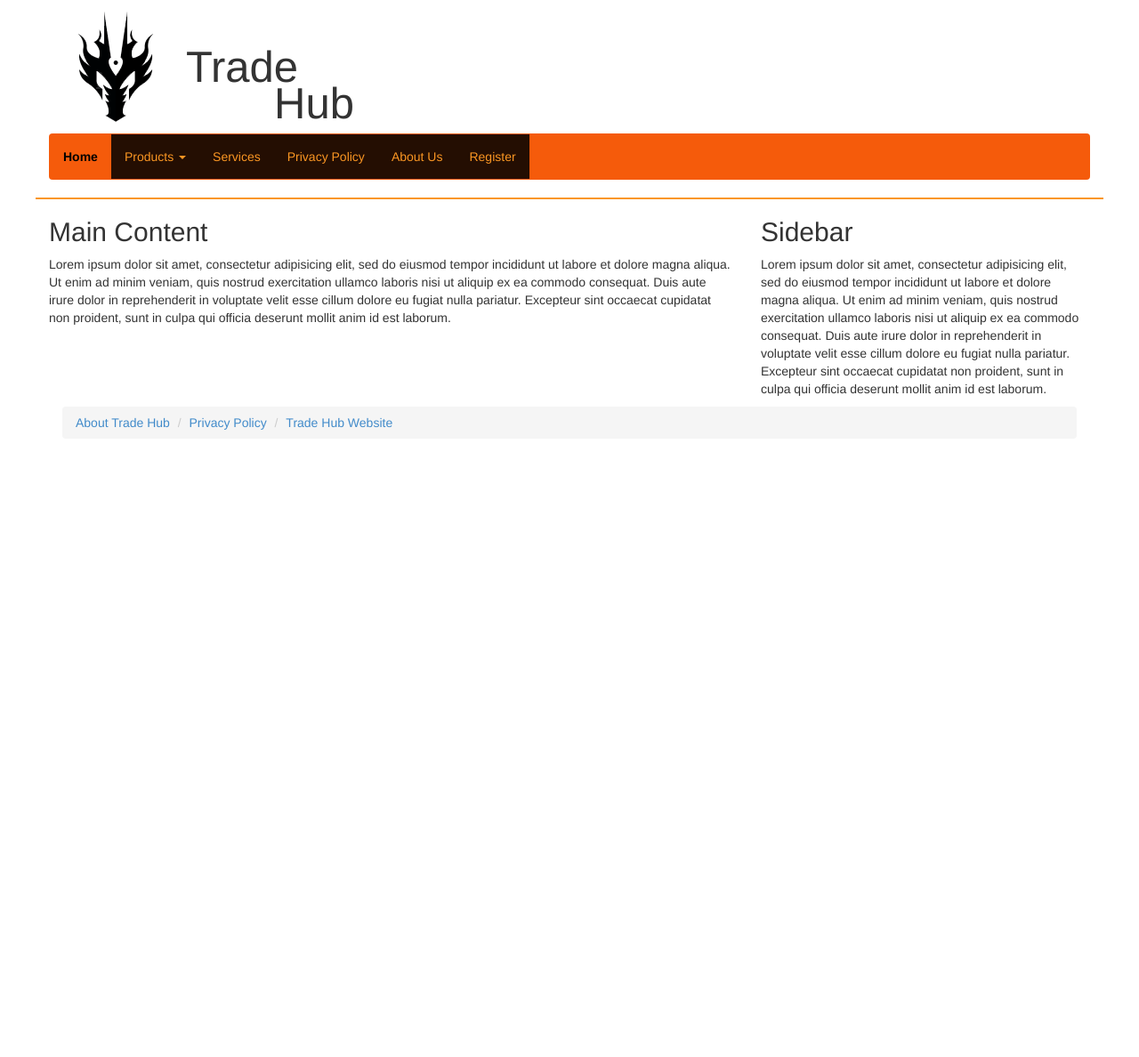
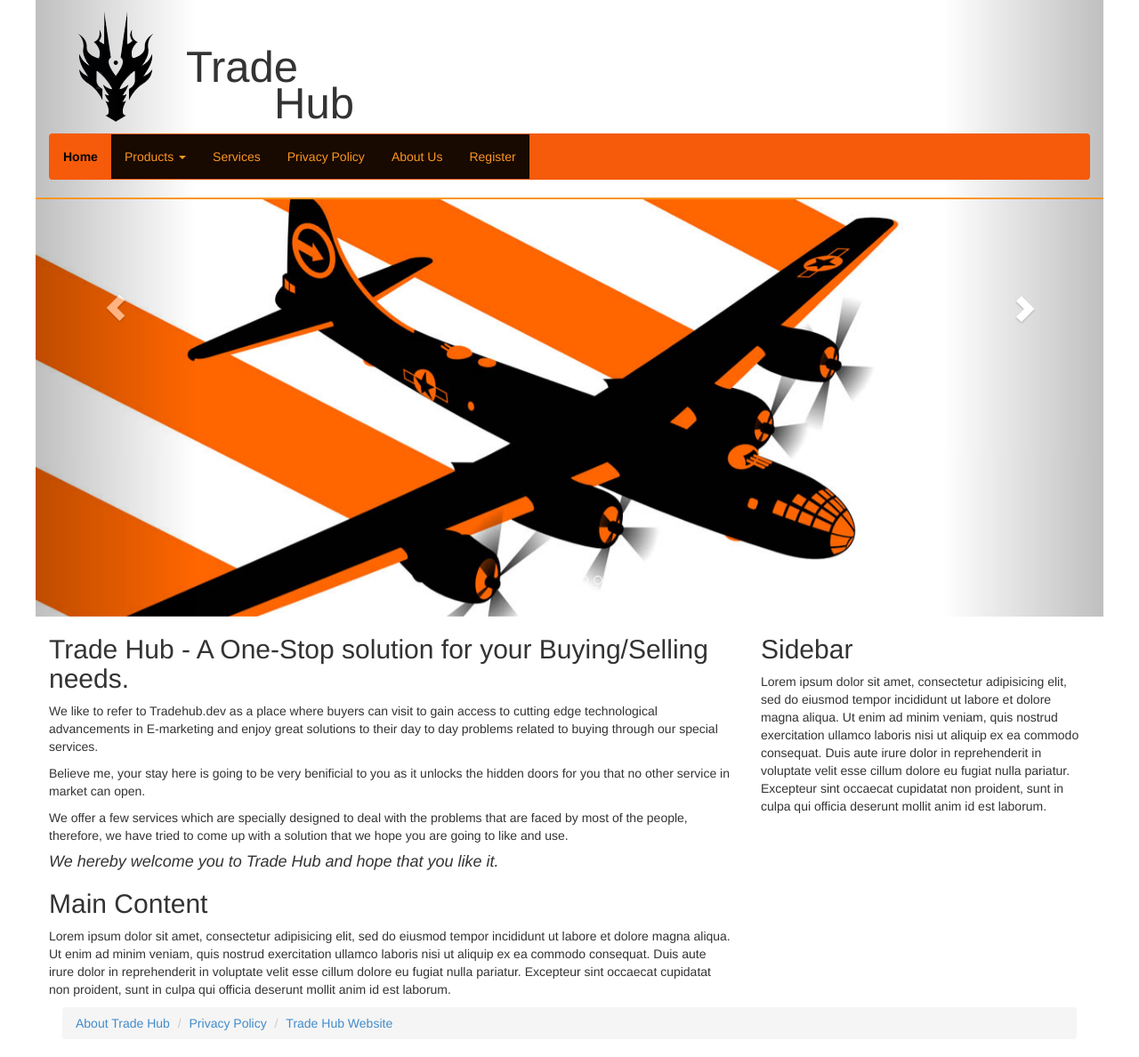
Before and after one commit to hawke-x/tradehub, a PHP site: page / in a window 1280 px wide. Shown: the whole page at 89% size. Before the commit the page ends 483 px from the top, so only its background shows below. Run offline with PHP 8.4, Linux system fonts and the light colour scheme.

Commit message:
created the intro article

```diff
--- /dev/null
+++ b/_/components/php/article-intro.php
@@ -0,0 +1,7 @@
+<article class="intro">
+	<h2>Trade Hub - A One-Stop solution for your Buying/Selling needs.</h2>
+		<p>We like to refer to Tradehub.dev as a place where buyers can visit to gain access to cutting edge technological advancements in E-marketing and enjoy great solutions to their day to day problems related to buying through our special services.</p>
+		<p class="hidden-sm">Believe me, your stay here is going to be very benificial to you as it unlocks the hidden doors for you that no other service in market can open.</p>
+		<p>We offer a few services which are specially designed to deal with the problems that are faced by most of the people, therefore, we have tried to come up with a solution that we hope you are going to like and use.</p>
+		<h4 style="font-style: italic;">We hereby welcome you to Trade Hub and hope that you like it.</h4>
+</article><!-- intro article -->
--- /dev/null
+++ b/_/components/php/snippet-carousel.php
@@ -0,0 +1,21 @@
+<div id="myCarousel" class="carousel slide hidden-sm">
+
+		<ol class="carousel-indicators">
+			<li data-target="#myCarousel" data-slide-to="0"></li>
+			<li data-target="#myCarousel" data-slide-to="1" class="active"></li>
+			<li data-target="#myCarousel" data-slide-to="2"></li>
+			<li data-target="#myCarousel" data-slide-to="3"></li>
+			<li data-target="#myCarousel" data-slide-to="4"></li>
+		</ol><!-- carousel indicators -->
+
+		<section class="carousel-inner">
+			<div class="item"><img src="images/carousel/Arrinera-Veno.jpg" alt="Arrinera Veno supercar"></div>
+			<div class="active item"><img src="images/carousel/aeroplane_minimalistic.jpg" alt="Minimalistic Airplane"></div>
+			<div class="item"><img src="images/carousel/Fate-Zero-Berserker.jpg" alt="Berserker from Fate Zero"></div>
+			<div class="item"><img src="images/carousel/madara_uchiha.jpg" alt="Madara Uchiha from Naruto"></div>
+			<div class="item"><img src="images/carousel/avengers_logo.jpg" alt="Logo of Avengers Team" width="1280px" height="500px"></div>
+		</section><!-- carousel inner -->
+
+	<a href="#myCarousel" class="left carousel-control z-custom-carousel" data-slide="prev"><span class="glyphicon glyphicon-chevron-left"></span></a>
+	<a href="#myCarousel" class="right carousel-control z-custom-carousel" data-slide="next"><span class="glyphicon glyphicon-chevron-right"></span></a>
+</div><!-- myCarousel -->
--- a/_/css/mystyle.css
+++ b/_/css/mystyle.css
@@ -1,5 +1,6 @@
 .z-top-header{
 	border-bottom: 2px solid rgba(250, 150, 35, 1);
+	z-index: 999;
 }
 #z-logo-area{
 	display: inline-block;
@@ -20,7 +21,7 @@
 }
 .nav{
 	//float: right;
-	background-color: rgba(0,0,0,0.85);
+	background-color: rgba(0,0,0,0.9);
 	margin-right: 20%;
 }
 /*.navbar-nav li > a{ to target the direct childrens only*/
@@ -37,3 +38,7 @@
 .navbar .nav li:hover{/*not working right now because HOVER event is being listened by JQuery*/
 	background-color: rgba(245,91,11,1);
 }
+/*.z-custom-carousel{//commented for now due to layout issues on smaller screens
+	top:222px;
+	height: 68%;
+}*/
--- a/index.php
+++ b/index.php
@@ -9,9 +9,12 @@
 	<body id="home">
 		<section class="container">
 			<div class="content row">
-				<?php include "_/components/php/header.php"; ?>
+				<?php include "_/components/php/header.php";?>
+				<?php include "_/components/php/snippet-carousel.php";?>
 
 				<section class="main col col-lg-8"><!-- define a section as COLUMN folowed by 8-Coloumns in total -->
+					<?php include "_/components/php/article-intro.php";?>
+
 					<h2>Main Content</h2>
 					<p>Lorem ipsum dolor sit amet, consectetur adipisicing elit, sed do eiusmod
 					tempor incididunt ut labore et dolore magna aliqua. Ut enim ad minim veniam,
```
Also changed, not shown: images/carousel/Arrinera-Veno.jpg (added), images/carousel/Fate-Zero-Berserker.jpg (added), images/carousel/aeroplane_minimalistic.jpg (added), images/carousel/avengers_logo.jpg (added), images/carousel/madara_uchiha.jpg (added).
